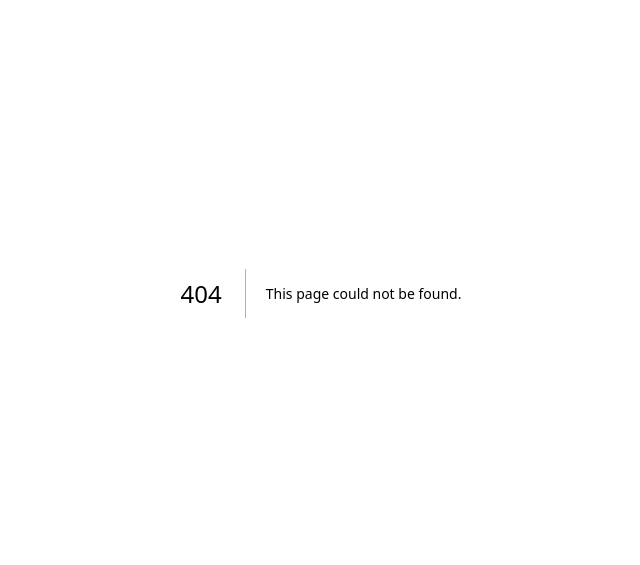
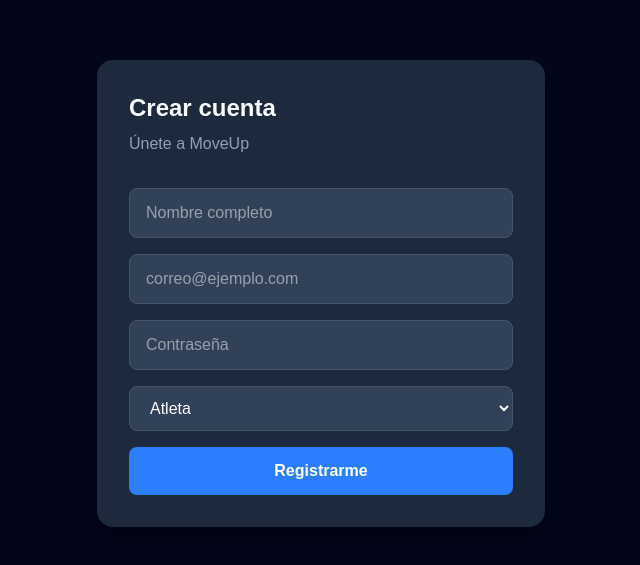
Before and after one commit to Axcell96/moveup, a Next.js app: page /register in a window 1280 px wide. Before the commit this address had no page. Shown: the part 107-672 px from the top of the page, without its empty margins (319-959 px from the left). Built offline with nearby package versions, Linux system fonts and the light colour scheme; no server answers.

Commit message:
feat: pagina de registro, conectada a Supabase Auth

```diff
--- /dev/null
+++ b/app/login/page.tsx
@@ -0,0 +1,72 @@
+"use client"
+import { useState } from "react"
+import { createClient } from "@/lib/supabase"
+import { useRouter } from "next/navigation"
+import Link from "next/link"
+
+const supabase = createClient()
+
+export default function LoginPage(){
+    const [email, setEmail] = useState('')
+    const [password, setPassword] = useState ('')
+    const [error, setError] = useState<string | null>(null)
+    const router = useRouter()
+
+    async function handleSubmit(e: React.FormEvent) {
+        e.preventDefault()
+        setError(null)
+        const { error } = await supabase.auth.signInWithPassword({
+            email, password
+        })
+        if (error) {
+            setError(error.message)
+            return
+        }
+        router.push('/dashboard')
+        router.refresh()
+    }
+
+        return (
+        <section className="min-h-screen flex items-center justify-center px-4 bg-slate-950">
+            <div className="w-full max-w-md bg-slate-800 rounded-2xl p-8 shadow-xl">
+                <h1 className="text-2xl font-bold text-white mb-2">
+                    Iniciar sesión
+                </h1>
+                <p className="text-slate-400 mb-8">
+                    Accede a tu cuenta de MoveUp
+                </p>
+                {error && (
+                    <p className="bg-red-500/10 border border-red-500/50 text-red-400 text-sm rounded-lg px-4 py-3 mb-4">
+                        {error}
+                    </p>
+                )}
+                <form onSubmit={handleSubmit} className="flex flex-col gap-4">
+                    <input
+                        type="email"
+                        placeholder="correo@ejemplo.com"
+                        value={email} onChange={e => setEmail(e.target.value)}
+                        className="bg-slate-700 text-white rounded-lg px-4 py-3 border border-slate-600 focus:outline-none focus:border-blue-500"
+                    />
+                    <input
+                        type="password"
+                        placeholder="Contraseña"
+                        value={password} onChange={e => setPassword(e.target.value)}
+                        className="bg-slate-700 text-white rounded-lg px-4 py-3 border border-slate-600 focus:outline-none focus:border-blue-500"
+                    />
+                    <button
+                        type="submit"
+                        className="bg-blue-500 hover:bg-blue-600 text-white font-semibold py-3 rounded-lg transition-colors"
+                    >
+                        Iniciar sesión
+                    </button>
+                </form>
+                <p className="text-slate-400 text-center mt-6">
+                    ¿No tienes cuenta?{" "}
+                    <Link href="/register" className="text-blue-400 hover:text-blue-300 font-semibold">
+                        Regístrate
+                    </Link>
+                </p>
+            </div>
+        </section>
+    )
+}
--- /dev/null
+++ b/app/register/page.tsx
@@ -0,0 +1,81 @@
+"use client"
+import { useState } from "react"
+import { createClient } from "@/lib/supabase"
+import { useRouter } from "next/navigation"
+
+const supabase = createClient()
+
+export default function RegisterPage() {
+    const [email, setEmail] = useState('')
+    const [password, setPassword] = useState('')
+    const [fullName, setFullName] = useState('')
+    const [role, setRole] = useState('atleta')
+    const [error, setError] = useState<string | null>(null)
+    const router = useRouter()
+
+    async function handleSubmit(e: React.FormEvent) {
+        e.preventDefault()
+        setError(null)
+        const { error } = await supabase.auth.signUp({
+            email, password,
+            options: { data: { full_name: fullName, role } }
+        })
+        if (error) {
+            setError(error.message)
+            return
+        }
+        router.push('/login')
+    }
+
+    return (
+        <section className="min-h-screen flex items-center justify-center px-4 bg-slate-950">
+            <div className="w-full max-w-md bg-slate-800 rounded-2xl p-8 shadow-xl">
+                <h1 className="text-2xl font-bold text-white mb-2">
+                    Crear cuenta
+                </h1>
+                <p className="text-slate-400 mb-8">
+                    Únete a MoveUp
+                </p>
+                {error && (
+                    <p className="bg-red-500/10 border border-red-500/50 text-red-400 text-sm rounded-lg px-4 py-3 mb-4">
+                        {error}
+                    </p>
+                )}
+                <form onSubmit={handleSubmit} className="flex flex-col gap-4">
+                    <input
+                        type="text"
+                        placeholder="Nombre completo"
+                        value={fullName} onChange={e => setFullName(e.target.value)}
+                        className="bg-slate-700 text-white rounded-lg px-4 py-3 border border-slate-600 focus:outline-none focus:border-blue-500"
+                    />
+                    <input
+                        type="email"
+                        placeholder="correo@ejemplo.com"
+                        value={email} onChange={e => setEmail(e.target.value)}
+                        className="bg-slate-700 text-white rounded-lg px-4 py-3 border border-slate-600 focus:outline-none focus:border-blue-500"
+                    />
+                    <input
+                        type="password"
+                        placeholder="Contraseña"
+                        value={password}
+                        onChange={e => setPassword(e.target.value)}
+                        className="bg-slate-700 text-white rounded-lg px-4 py-3 border border-slate-600 focus:outline-none focus:border-blue-500"
+                    />
+                    <select
+                        value={role} onChange={e => setRole(e.target.value)}
+                        className="bg-slate-700 text-white rounded-lg px-4 py-3 border border-slate-600 focus:outline-none focus:border-blue-500"
+                    >
+                        <option value="atleta">Atleta</option>
+                        <option value="coach">Coach</option>
+                    </select>
+                    <button
+                        type="submit"
+                        className="bg-blue-500 hover:bg-blue-600 text-white font-semibold py-3 rounded-lg transition-colors"
+                    >
+                        Registrarme
+                    </button>
+                </form>
+            </div>
+        </section>
+    )
+}
```
